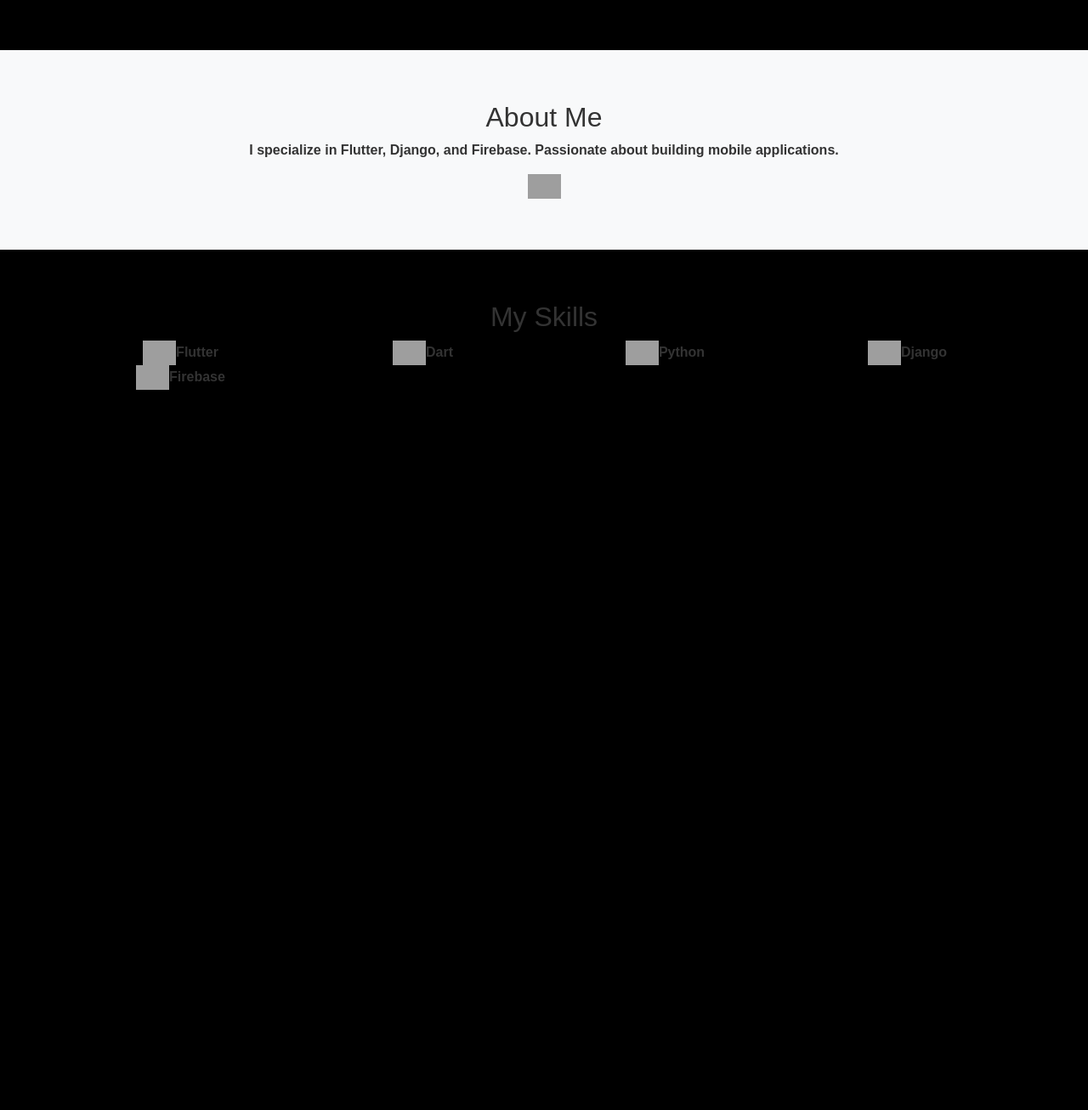
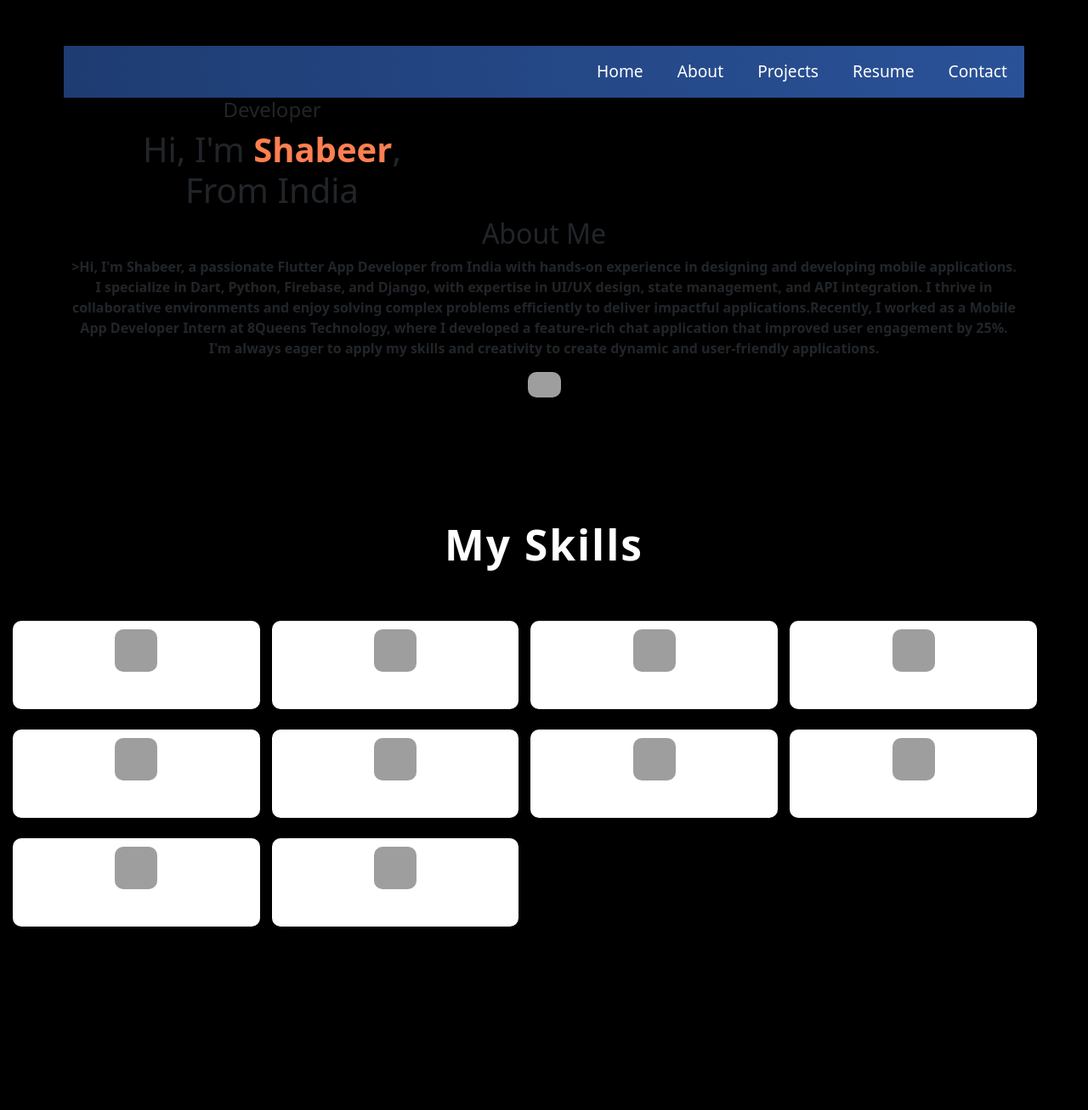
Before and after one commit to shabir250103/shabir_portfolio, a Django app: page /mobile_view in a window 1280 px wide. Shown: the part 576-1883 px from the top of the page at 85% size. Before the commit the page ends 1035 px from the top, so only its background shows below. Run offline with Django 5.2, Linux system fonts and the light colour scheme; parts of the project's set-up code (start-up, migrations or seed data) failed here and were passed over; some libraries are stand-ins or nearby versions; grey boxes are pictures that could not be loaded.

Commit message:
Update mobile.html

```diff
--- a/templates/pages/mobile.html
+++ b/templates/pages/mobile.html
@@ -107,7 +107,6 @@
         <div class="container">
             <h4>Developer</h4>
             <h1>Hi, I'm <span class="header_colored">Shabeer</span>, <br>From India</h1>
-            <img src="https://simultechit.com/wp-content/uploads/2021/08/Indian-Guy-with-glass-and-laptop.png" alt="Developer" style="width: 90%; max-width: 400px; height: auto; border-radius: 15px;">
         </div>
     </section>
 
@@ -120,16 +119,107 @@
     </section>
 
     <section id="skills" class="section">
-        <div class="container">
-            <h2>My Skills</h2>
+        {% load static %}
+
+<!DOCTYPE html>
+<html lang="en">
+<head>
+    <meta charset="UTF-8">
+    <meta name="viewport" content="width=device-width, initial-scale=1.0">
+    <meta http-equiv="Cache-control" content="public">
+    <meta name="title" property="og:title" content="Shabeer Portfolio">
+    <meta name="description" property="og:title" content="Hi, I'm Shabeer, a Flutter Developer from India!">
+    <meta property="og:type" content="website" />
+    <link rel="stylesheet" href="https://cdn.jsdelivr.net/npm/bootstrap-icons@1.3.0/font/bootstrap-icons.css">
+    <link rel="stylesheet" href="{% static 'css/style.css' %}">
+    <link rel="stylesheet" href="{% static 'bootstrap/bootstrap.min.css' %}">
+    <title>Shabeer | Portfolio</title>
+    <style>
+        img {
+            max-width: 100%;
+            height: auto;
+            border-radius: 10px;
+        }
+
+        @media (max-width: 768px) {
+            img {
+                max-width: 80%;
+            }
+        }
+
+        .skills .box {
+            display: flex;
+            flex-direction: column;
+            align-items: center;
+            text-align: center;
+            padding: 15px;
+        }
+
+        .skills .box img {
+            width: 50px;
+            height: 50px;
+        }
+    </style>
+</head>
+<body>
+    <nav class="navbar navbar-expand-lg navbar-dark">
+        <button class="navbar-toggler" type="button" data-toggle="collapse" data-target="#navbarNav">
+            <span class="navbar-toggler-icon"></span>
+        </button>
+        <div class="collapse navbar-collapse justify-content-end" id="navbarNav">
+            <ul class="navbar-nav">
+                <li class="nav-item"><a class="nav-link" href="#home">Home</a></li>
+                <li class="nav-item"><a class="nav-link" href="#about">About</a></li>
+                <li class="nav-item"><a class="nav-link" href="/project">Projects</a></li>
+                <li class="nav-item"><a class="nav-link" href="/resume">Resume</a></li>
+                <li class="nav-item"><a class="nav-link" href="/contact">Contact</a></li>
+            </ul>
+        </div>
+    </nav>
+
+    <section id="home">
+        <div class="col-md-6">
+            <h4>Developer</h4>
+            <h1>Hi, I'm <span class="header_colored">Shabeer</span>, <br>From India</h1>
+        </div>
+    </section>
+
+    <section id="about">
+        <div class="container text-center">
+            <h2>About Me</h2>
+            <p>>Hi, I'm Shabeer, a passionate Flutter App Developer from India with hands-on experience in designing and developing mobile applications. I specialize in Dart, Python, Firebase, and Django, with expertise in UI/UX design, state management, and API integration. I thrive in collaborative environments and enjoy solving complex problems efficiently to deliver impactful applications.Recently, I worked as a Mobile App Developer Intern at 8Queens Technology, where I developed a feature-rich chat application that improved user engagement by 25%. I'm always eager to apply my skills and creativity to create dynamic and user-friendly applications.</p>
+            <img src="https://cdn2.iconfinder.com/data/icons/avatars-99/62/avatar-370-456322-512.png" alt="About Image">
+        </div>
+    </section>
+
+    <section id="skills" class="skills reveal">
+        <h1 class="title">My Skills</h1>
             <div class="row">
                 <div class="col-md-3 col-sm-6 box"><img src="https://cdn.jsdelivr.net/gh/devicons/devicon@latest/icons/flutter/flutter-original.svg" />Flutter</div>
                 <div class="col-md-3 col-sm-6 box"><img src="https://cdn.jsdelivr.net/gh/devicons/devicon@latest/icons/dart/dart-original.svg" />Dart</div>
                 <div class="col-md-3 col-sm-6 box"><img src="https://cdn.jsdelivr.net/gh/devicons/devicon@latest/icons/python/python-original.svg" />Python</div>
                 <div class="col-md-3 col-sm-6 box"><img src="https://cdn.jsdelivr.net/gh/devicons/devicon@latest/icons/django/django-plain.svg" />Django</div>
                 <div class="col-md-3 col-sm-6 box"><img src="https://cdn.jsdelivr.net/gh/devicons/devicon@latest/icons/firebase/firebase-plain.svg" />Firebase</div>
+                <div class="col-md-3 col-sm-6 box"><img src="https://cdn.jsdelivr.net/gh/devicons/devicon@latest/icons/html5/html5-original.svg" />HTML5</div>
+                <div class="col-md-3 col-sm-6 box"><img src="https://cdn.jsdelivr.net/gh/devicons/devicon@latest/icons/css3/css3-original.svg" />CSS3</div>
+                <div class="col-md-3 col-sm-6 box"><img src="https://cdn.jsdelivr.net/gh/devicons/devicon@latest/icons/javascript/javascript-original.svg" />JavaScript</div>
+                <div class="col-md-3 col-sm-6 box"><img src="https://cdn.jsdelivr.net/gh/devicons/devicon@latest/icons/git/git-original.svg" />Git</div>
+                <div class="col-md-3 col-sm-6 box"><img src="https://cdn.jsdelivr.net/gh/devicons/devicon@latest/icons/sqlite/sqlite-original.svg" />SQLite</div>
             </div>
-        </div>
+    </section>
+
+
+    <script src="https://code.jquery.com/jquery-3.6.0.min.js"></script>
+    <script src="https://cdn.jsdelivr.net/npm/bootstrap@5.3.0-alpha1/dist/js/bootstrap.bundle.min.js"></script>
+    <script>
+        $(document).ready(function(){
+            $('.navbar-toggler').click(function(){
+                $('#navbarNav').toggleClass('show');
+            });
+        });
+    </script>
+</body>
+</html>
     </section>
 
     <script src="https://code.jquery.com/jquery-3.6.0.min.js"></script>
```
